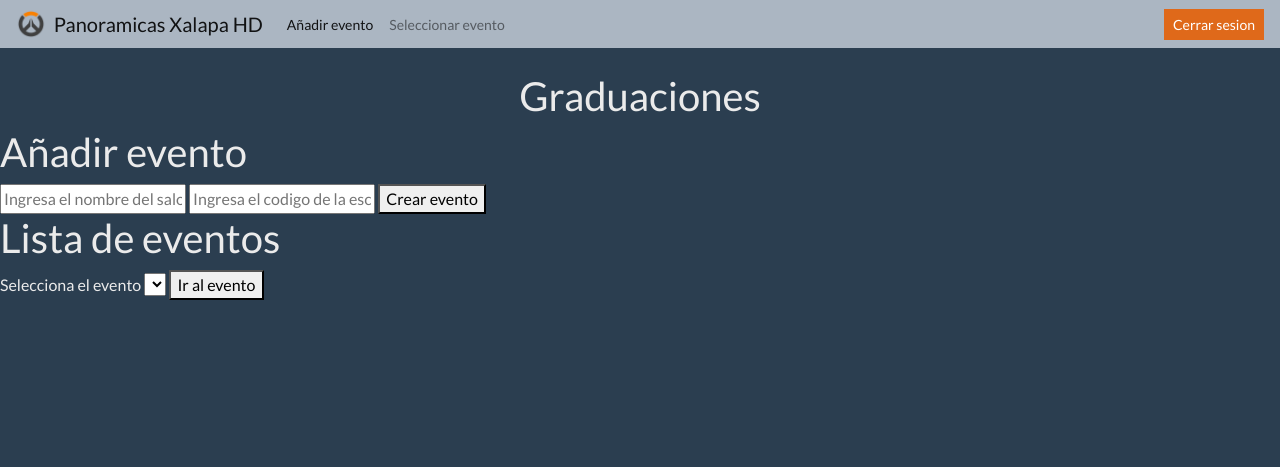
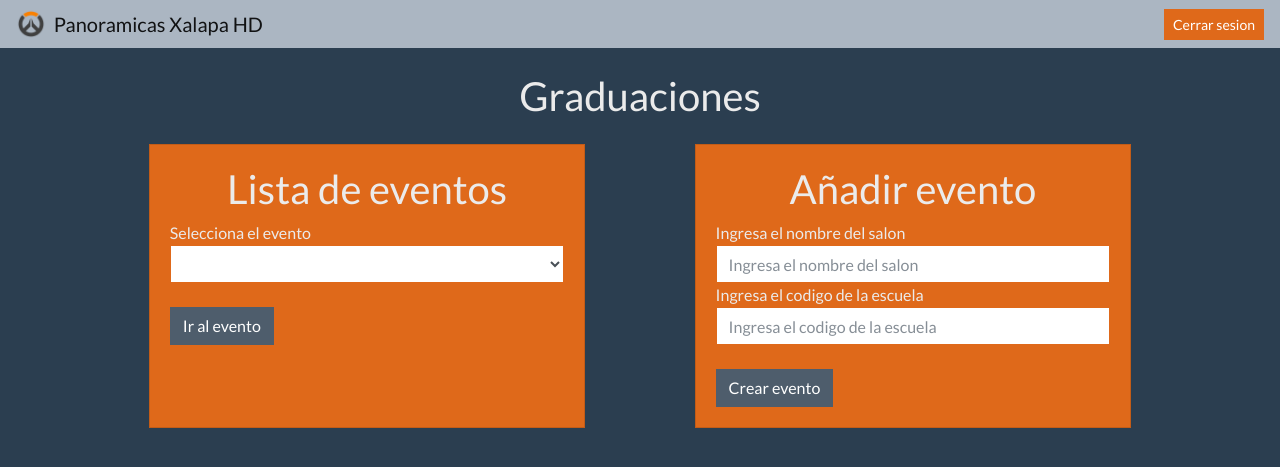
Before and after one commit to VelascoPale/pos-PanoramicasXalapaHd, a Flask app: page /graduaciones in a window 1280 px wide. Shown: the top 467 px of the page. Run offline with Flask 2, Linux system fonts and the light colour scheme; the visitor is signed in with stand-in values (Sample User, id 1); lists and menus that the app fills with data are empty; some libraries are stand-ins or nearby versions.

Commit message:
snapshot 06/05/2020

```diff
--- a/index.py
+++ b/index.py
@@ -3,7 +3,7 @@ from flask_mysqldb import MySQL
 from datetime import timedelta, datetime
 
 app = Flask(__name__)
-# app.permanent_session_lifetime = timedelta(minutes = 15)  close session after 15 minutes
+# app.permanent_session_lifetime = timedelta(minutes = 30)  # close session after 15 minutes
 
 # key-secret
 app.secret_key = 'panosTeamXALAPA'
@@ -191,6 +191,7 @@ def edit_client(event, id):
     print(data[0])
     return render_template('edit_client_grd.html', data = data[0], event = event)
 
+# function update_client
 @app.route('/update_client/<event>/<id>', methods = ['POST'])
 def update_client(event, id):
     event = request.form['event_selected']
--- a/templates/edit_client_grd.html
+++ b/templates/edit_client_grd.html
@@ -17,7 +17,7 @@
     <!-- create form to add client -->
     <div class="mt-4 col-lg-6 row justify-content-center">
         <div class="card card-body bg-primary col-10">
-            <form action="/add_client" method="POST" name="add">
+            <form action="/update_client/{{event}}/{{data.0}}" method="POST" name="add">
                 <h3 class="text-center mb-3">Datos del cliente</h3>
 
                 <input type="text" name="event_selected" value="{{event}}" style="display: none;">
--- a/templates/graduaciones.html
+++ b/templates/graduaciones.html
@@ -3,38 +3,45 @@
 {% block menu %}
 <ul class="navbar-nav mr-auto">
     <li class="nav-item active">
-        <a class="nav-link" href="#"> Añadir evento <span class="sr-only">(current)</span></a>
-    </li>
-    <li class="nav-item">
-        <a class="nav-link" href="#"> Seleccionar evento </a>
+        <a class="nav-link" href="#"><span class="sr-only">(current)</span></a>
     </li>
 </ul>
 {% endblock %}
 
 {% block body %}
 
-<h1 class="text-center mt-4">Graduaciones</h1>
+<h1 class="text-center mt-4 mb-4">Graduaciones</h1>
 
-<div>
-    <h1>Añadir evento</h1>
-    <form action="/add_event" method="POST">
-        <input type="text" name="event_hall" placeholder="Ingresa el nombre del salon">
-        <input type="text" name="school_name" placeholder="Ingresa el codigo de la escuela">
-        <button type="submit"> Crear evento </button>
-    </form>
-</div>
+<div class="row justify-content-center">
 
-<div>
-    <h1>Lista de eventos</h1>
+    <!-- card select-event -->
+    <div class="card card-body bg-primary col-lg-4 col-10">
+        <h1 class="text-center">Lista de eventos</h1>
         <form action="/go_event" method="post">
             Selecciona el evento
-        <select name="event_selected">
+            <select name="event_selected" class="form-control">
                 {% for place in places %}
                 <option value="{{place.0}}">{{place.0}}</option>
                 {% endfor %}
             </select>
-        <button type="submit">Ir al evento</button>
+            <button class="btn btn-secondary mt-4" type="submit">Ir al evento</button>
         </form>
     </div>
 
+    <div class="col-lg-1"> <br> </div>
+
+    <!-- card add_event -->
+    <div class="card card-body bg-primary col-lg-4 col-10">
+        <h1 class="text-center">Añadir evento</h1>
+        <form action="/add_event" method="POST">
+            Ingresa el nombre del salon
+            <input type="text" class="form-control" name="event_hall" placeholder="Ingresa el nombre del salon">
+            Ingresa el codigo de la escuela
+            <input type="text" class="form-control mt" name="school_name" placeholder="Ingresa el codigo de la escuela">
+            <button class="btn btn-secondary mt-4" type="submit"> Crear evento </button>
+        </form>
+    </div>
+
+</div>
+
 {% endblock %}
```
Also changed, not shown: backup.html (added, +56 -0 lines), templates/index.html (+32 -12 lines). Lines whose indentation alone changed are shown as unchanged.
